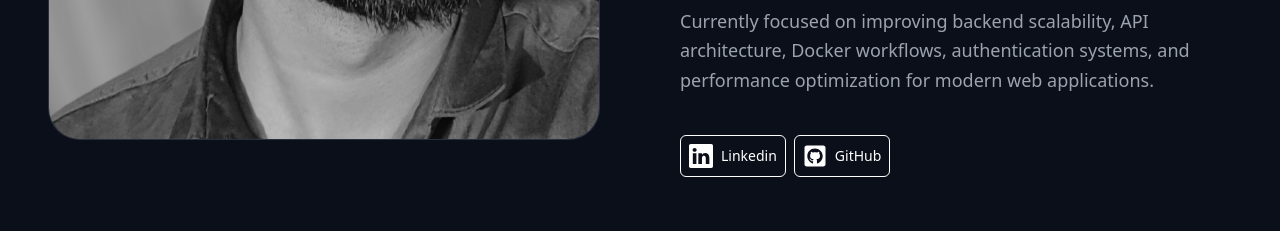
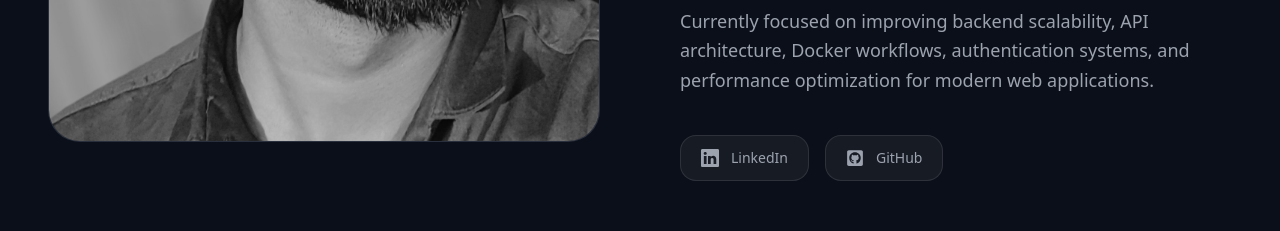
Before and after one commit to sayyedaaman2/portfolio, a Next.js app in the folder client/: page / in a window 1280 px wide. Shown: the part 1820-2051 px from the top of the page. Built offline with nearby package versions, Linux system fonts and the light colour scheme; no server answers.

Commit message:
optimized sociallinks

```diff
--- a/client/src/components/Social/SocialLinks.tsx
+++ b/client/src/components/Social/SocialLinks.tsx
@@ -1,36 +1,51 @@
-import { IconType } from "react-icons";
 import { BsLinkedin } from "react-icons/bs";
 import { FaGithubSquare } from "react-icons/fa";
+import type { IconType } from "react-icons";
 
 interface SocialLinkType {
-  href : string;
-  title : string;
-  icon : IconType,
-  className : string;
+  href: string;
+  title: string;
+  icon: IconType;
 }
-const socialLinks:SocialLinkType[] = [
+
+const socialLinks: SocialLinkType[] = [
   {
     href: "https://www.linkedin.com/in/sayyed-aaman",
-    title: 'Linkedin',
-    icon: BsLinkedin ,
-    className: "hover:text-blue-600 dark:hover:text-blue-400"
+    title: "LinkedIn",
+    icon: BsLinkedin,
   },
   {
     href: "https://github.com/sayyedaaman2",
-    title: 'GitHub',
-    icon: FaGithubSquare ,
-    className: "hover:text-green-600 dark:hover:text-green-600"
+    title: "GitHub",
+    icon: FaGithubSquare,
   },
-
 ];
 
 export default function SocialLinks() {
   return (
-    <ul className="social-links text-2xl flex gap-2  w-fit mx-auto lg:mx-0 ">
-      {socialLinks.map(({ href, icon:Icon,title, className }, index) => (
-        <li key={index}>
-          <a href={href} target="_blank" rel="noopener noreferrer" className={`border rounded-md p-2 flex justify-center items-center gap-2 ${className} transition-colors`}>
-            <Icon/> <span className="text-sm">
+    <ul className="flex flex-wrap gap-4">
+      {socialLinks.map(({ href, icon: Icon, title }) => (
+        <li key={title}>
+          <a
+            href={href}
+            target="_blank"
+            rel="noopener noreferrer"
+            aria-label={title}
+            className="
+              group
+              flex items-center gap-3
+              px-5 py-3
+              rounded-2xl
+              border border-white/10
+              bg-white/5
+              hover:bg-white/10
+              hover:border-white/20
+              transition-all duration-300
+            "
+          >
+            <Icon className="text-lg text-[#9CA3AF] group-hover:text-white transition-colors" />
+
+            <span className="text-sm font-medium text-[#9CA3AF] group-hover:text-white transition-colors">
               {title}
             </span>
           </a>
```
